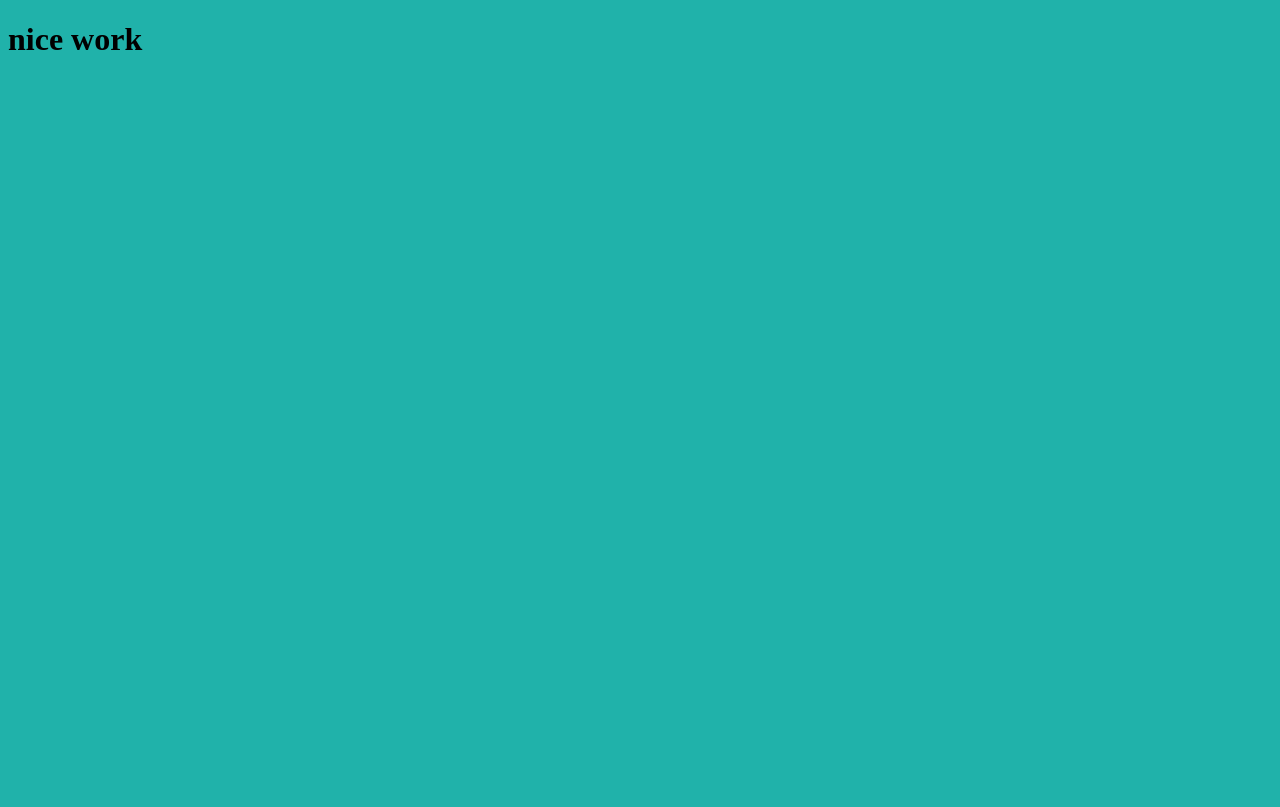
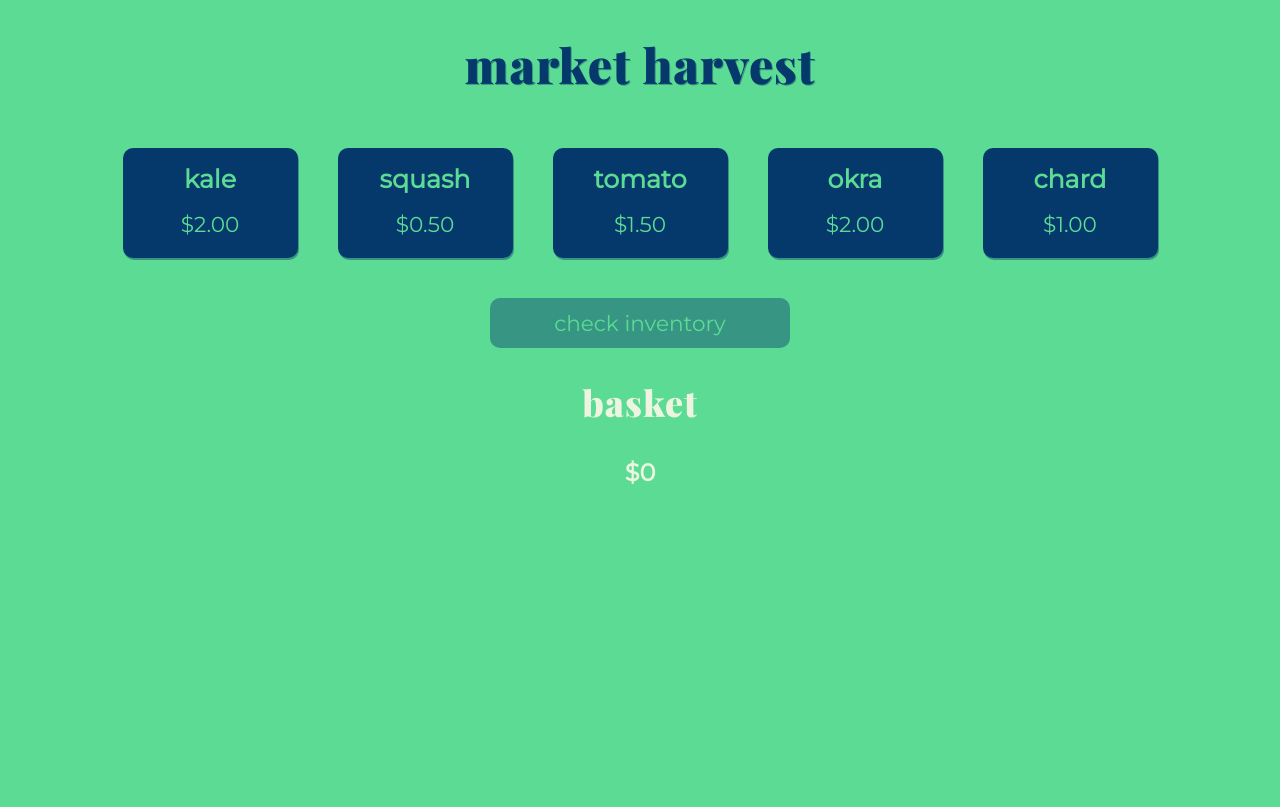
Before and after one commit to loralyn-milcarek/Market-POS, a React app: page / in a window 1280 px wide. Built offline with nearby package versions, Linux system fonts and the light colour scheme; a web font is replaced by a local one.

Commit message:
react and db

```diff
--- a/src/index.html
+++ b/src/index.html
@@ -2,10 +2,13 @@
 <html lang="en">
     <head>
         <meta charset="utf-8" />
-        <meta name="viewport" content="width=device-width, initial-scale=1">
+        <link rel="preconnect" href="https://fonts.googleapis.com">
+        <link rel="preconnect" href="https://fonts.gstatic.com" crossorigin>
+        <link href="https://fonts.googleapis.com/css2?family=Montserrat:wght@100;400&family=Playfair+Display:ital,wght@0,400;0,900;1,700&display=swap" rel="stylesheet">
         <title>marketpos</title>
     </head>
     <body>
         <div id="root"></div>
+        <div id="inventory"></div>
     </body>
 </html>
--- a/src/index.js
+++ b/src/index.js
@@ -1,8 +1,175 @@
-import React from 'react';
+import React, { Component } from 'react';
 import ReactDOM from 'react-dom';
+import { render } from 'react-dom';
 import style from '../styles/style.css';
 
-ReactDOM.render(
-    <h1>nice work</h1>,
-    document.getElementById('root')
-);
+class App extends Component {
+  constructor() {
+  super();
+  }
+
+  render() {
+    return (
+      <div>
+        <h1>market harvest</h1>
+        <Harvest className='harvest'></Harvest>
+      </div>
+    );
+  }
+}
+
+class Harvest extends Component {
+  constructor(props) {
+    super(props);
+    this.state = {
+      product: ['kale', 'squash', 'tomato', 'okra', 'chard'],
+      quantity: [42, 10, 10, 4, 16],
+      price: [2, 0.5, 1.50, 2, 1],
+      strPrice: ['$2.00', '$0.50', '$1.50', '$2.00', '$1.00'],
+      total: 0,
+      basket: [],
+      onhand: [],
+      apiRes: '',
+      inventoryList: [],
+    };
+    this.handleClick = this.handleClick.bind(this);
+    this.checkInventory = this.checkInventory.bind(this);
+  }
+
+  callAPI() {
+    fetch("http://localhost:3000/inv")
+      .then(res => res.json())
+      .then(res => {
+        // console.log('response', res[0])
+        this.setState({ apiRes: res})
+      })
+      .catch(err => err);
+  }
+
+  // componentDidMount() {
+  //   this.callAPI();
+  // }
+
+
+  handleClick(ind) {
+    // console.log('clicked', this.state.product[ind]);
+    if (this.state.quantity[ind] > 0) {
+
+      const newBasket = JSON.parse(JSON.stringify(this.state.basket));
+      newBasket.push(this.state.product[ind]);
+
+      const newQty = this.state.quantity;
+      newQty[ind] -= 1;
+
+      let newTotal = this.state.total + this.state.price[ind];
+
+      this.setState((state) => {
+        return {basket: newBasket, total: newTotal, quantity: newQty};
+      });
+    }
+
+    return (
+      <div>
+        <h2>basket</h2>
+        {/* <Basket text={this.state.basket[0]}></Basket>
+        <Basket text={this.state.basket[1]}></Basket>
+        <Basket text={this.state.basket[2]}></Basket> */}
+      </div>
+    )
+
+  };
+
+  checkInventory() {
+    this.callAPI();
+    setTimeout(() => {
+      // console.log('delayed');
+      for (let i = 0; i < this.state.onhand.length; i++) {
+        this.state.inventoryList.push(<Stockroom key={i} text={`${this.state.apiRes[i][product]}: ${this.state.apiRes[i][quantity]}`}></Stockroom>)
+        // console.log(`${this.state.product[i]}: ${this.state.quantity[i]}`);
+      };
+      console.log(this.state.inventoryList);
+    }, '5000');
+    // const newOnHand = [];
+    // // JSON.parse(JSON.stringify(this.state.onhand));
+    // for (let i = 0; i < this.state.product.length; i++) {
+    //   newOnHand.push([this.state.product[i], this.state.quantity[i]]);
+    // };
+    // this.setState((state) => {
+    //   return {onhand: newOnHand};
+    // })
+  };
+
+  render() {
+    const items = [];
+    for (let i = 0; i < this.state.product.length; i++) {
+      items.push(<Item key={i} index={i} text={this.state.product[i]} price={this.state.strPrice[i]} handleClick={this.handleClick}></Item>);
+    }
+
+    const basketReceipt = [];
+    for (let i = 0; i < 20; i++) {
+      basketReceipt.push(<Basket key={i} text={this.state.basket[i]}></Basket>);
+    }
+
+
+    return (
+      <div>
+        {items}
+        <Inventory checkInventory={this.checkInventory}></Inventory>
+        {this.state.inventoryList}
+        <h2>basket</h2>
+        <h4>{`$${this.state.total}`}</h4>
+        {basketReceipt}
+      </div>
+    )
+
+  }
+}
+
+
+
+class Item extends Component {
+  render() {
+    return (
+      <button className="item" onClick={() => this.props.handleClick(this.props.index)} style={{boxShadow: '1px 2px #379683', height:'110px', width:'175px', margin:'20px'}}>
+        <h3>{this.props.text}</h3>
+        <p>{this.props.price}</p>
+      </button>
+    );
+  }
+}
+
+
+
+class Basket extends Component {
+  render() {
+    return (
+      <div>
+          <button className="basketButton" style={{color: '#edf5e1', backgroundColor:'#5cdb95', height:'20px', width:'100px'}}>{this.props.text}</button>
+      </div>
+    );
+  }
+}
+
+class Inventory extends Component {
+  render() {
+    return (
+      <div>
+        <button className="inventory" onClick={() => this.props.checkInventory()} style={{margin: '20px 0 0 0', background: '#379683', width: '300px', height: '50px'}}>check inventory</button>
+      </div>
+    );
+  }
+}
+
+class Stockroom extends Component {
+  render() {
+    return (
+      <ul>
+        <li className="stockroom" style={{listStyleType: 'none'}}>{this.props.text}</li>
+      </ul>
+    )
+  }
+}
+
+ReactDOM.render(<App />, document.getElementById('root'));
+
+// render(<App/>, document.getElementById('root'));
--- a/styles/style.css
+++ b/styles/style.css
@@ -1,3 +1,51 @@
 body {
-  background: lightseagreen;
+  background: #5cdb95;
+  text-align: center;
+  font-family: 'Montserrat', sans-serif;
+  font-size: 1.5em;
+  color: #05386b;
 }
+
+h1 {
+  font-family: 'Playfair Display', serif;
+  letter-spacing: 1px;
+  text-shadow: 1px 1px #379683;
+}
+
+h2 {
+  font-family: 'Playfair Display', serif;
+  letter-spacing: 1px;
+  /* text-shadow: 1px 1px #379683; */
+  color: #edf5e1;
+}
+
+h3 {
+  margin: 15px 0px -5px 0px;
+  /* line-height: 0em; */
+}
+
+h4 {
+  color: #edf5e1;
+}
+
+button {
+  font-family: 'Montserrat', sans-serif;
+  font-size: .9em;
+  background: #05386b;
+  color: #5cdb95;
+  border-width: 0px;
+  border-radius: 10px;
+}
+
+button:hover {
+  color: #edf5e1;
+  background: #05386b;
+}
+
+button:active {
+  transform: translateY(4px);
+}
+
+li {
+  line-height: 0em;
+}
--- a/webpack.config.js
+++ b/webpack.config.js
@@ -30,4 +30,9 @@ module.exports = {
         template: path.join(__dirname, 'src', 'index.html'),
     }),
   ],
+  devServer: {
+    proxy: {
+      '/back': 'http://localhost:3000',
+    }
+  }
 }
```
Also changed, not shown: controller.js (added, +25 -0 lines), model.js (added, +14 -0 lines), package.json (+7 -2 lines), server.js (added, +68 -0 lines), sql/inventory.js (added, +11 -0 lines), src/db.js (added, +12 -0 lines), src/elephantsql.js (added, +37 -0 lines), build/index.html, build/main.js, build/main.js.LICENSE.txt (added), 3 other files.
